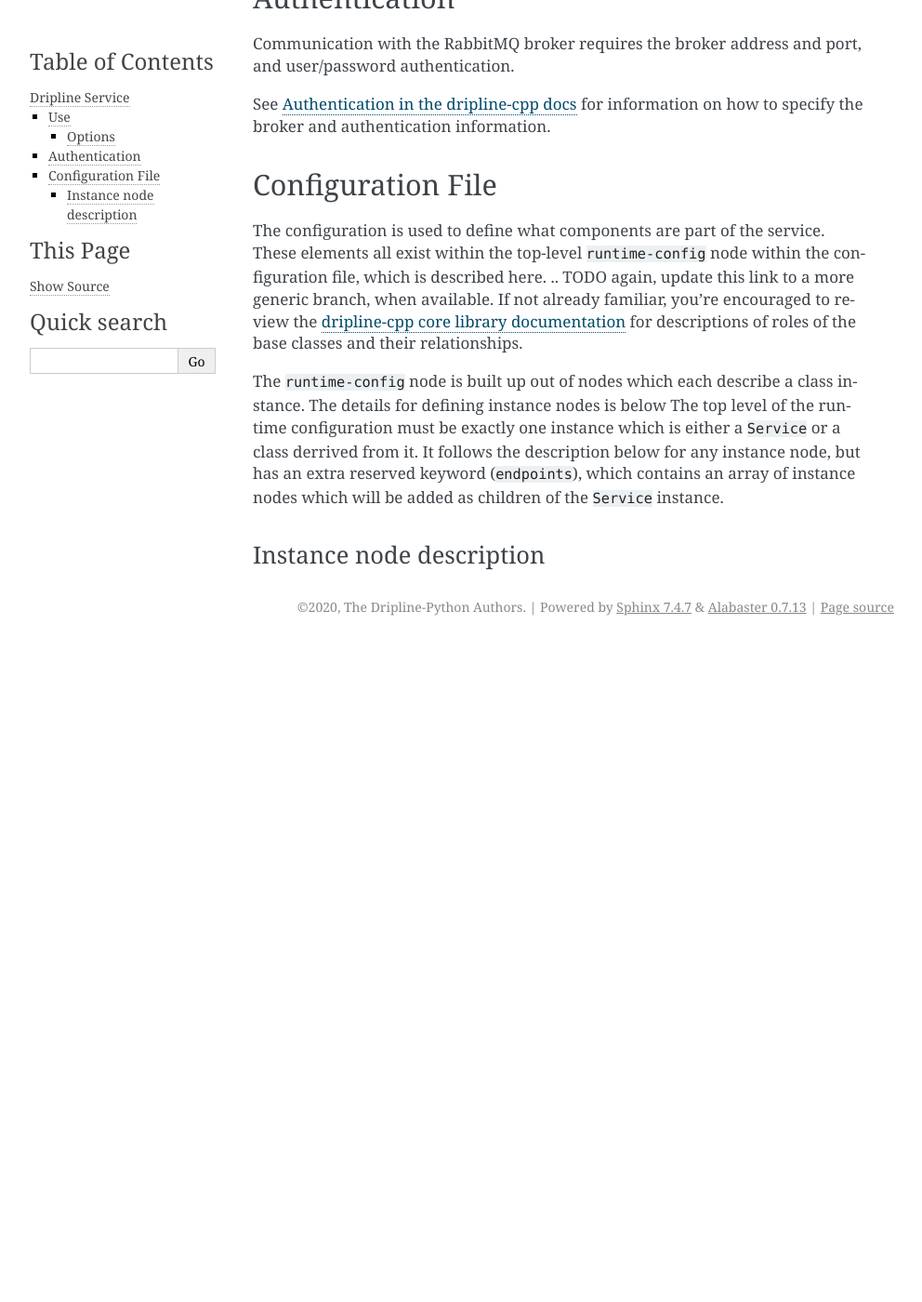
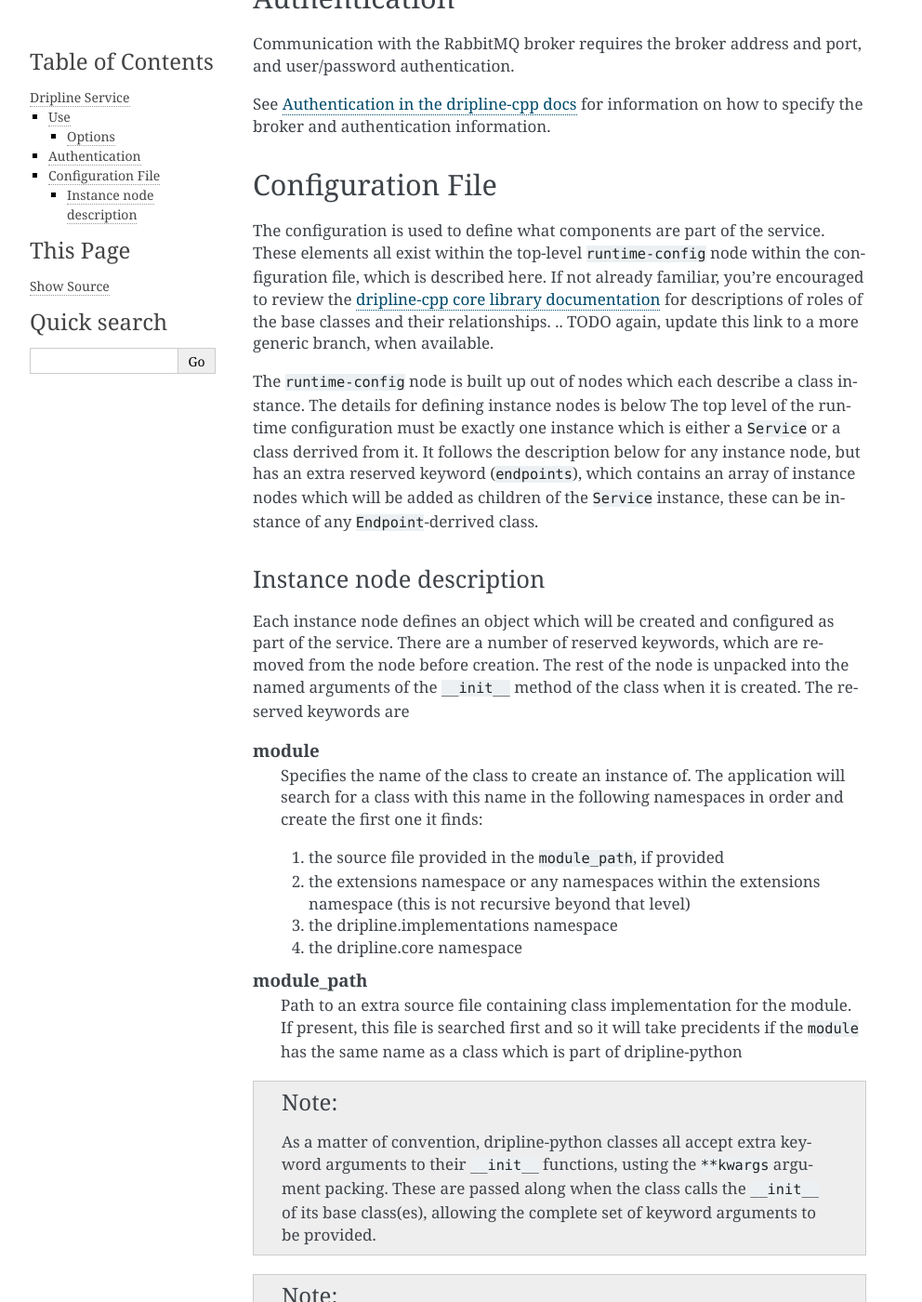
Before and after one commit to driplineorg/dripline-python, a Sphinx documentation site: the page built from doc/dl_serve.rst, in a window 1280 px wide and 1400 px high, scrolled down 801 px. Shown: the whole window at 93% size, without its empty margins (148-1140 px from the left). Built offline with Sphinx 7.4.7, drawn with Linux system fonts in a browser that asks for light colours; before the commit the page ends 1493 px from its top, so only the background shows below that; some of the changed text lies outside the part shown.

Commit message:
adding dl_serve details

```diff
--- a/doc/conf.py
+++ b/doc/conf.py
@@ -141,6 +141,7 @@ html_theme_options = {
   'sidebar_collapse': True,
   'github_user': 'driplineorg',
   'github_repo': 'dripline-python',
+  'badge_branch': 'dl3/develop',
   'github_button': True,
 }
 
--- a/doc/dl_serve.rst
+++ b/doc/dl_serve.rst
@@ -43,6 +43,7 @@ Authentication
 Communication with the RabbitMQ broker requires the broker address and port, and user/password authentication.
 
 .. TODO update the link to use "latest" symbolic link, or master/develop, when that is available
+
 See `Authentication in the dripline-cpp docs <https://driplineorg.github.io/dripline-cpp/branches/dl3_develop/authentication.html>`_ for information on how to specify the broker and authentication information.
 
 Configuration File
@@ -51,13 +52,40 @@ Configuration File
 The configuration is used to define what components are part of the service.
 These elements all exist within the top-level ``runtime-config`` node within the configuration file,
 which is described here.
+If not already familiar, you're encouraged to review the `dripline-cpp core library documentation <https://driplineorg.github.io/dripline-cpp/branches/dl3_develop/library.html>`_ for descriptions of roles of the base classes and their relationships.
 .. TODO again, update this link to a more generic branch, when available.
-If not already familiar, you're encouraged to review the `dripline-cpp core library documentation <https://driplineorg.github.io/dripline-cpp/branches/dl3_develop/library.html>`_ for descriptions of roles of the base classes and their relationships.
 
 The ``runtime-config`` node is built up out of nodes which each describe a class instance.
 The details for defining instance nodes is below
 The top level of the runtime configuration must be exactly one instance which is either a ``Service`` or a class derrived from it.
-It follows the description below for any instance node, but has an extra reserved keyword (``endpoints``), which contains an array of instance nodes which will be added as children of the ``Service`` instance.
+It follows the description below for any instance node, but has an extra reserved keyword (``endpoints``), which contains an array of instance nodes which will be added as children of the ``Service`` instance, these can be instance of any ``Endpoint``-derrived class.
 
 Instance node description
 -------------------------
+Each instance node defines an object which will be created and configured as part of the service.
+There are a number of reserved keywords, which are removed from the node before creation.
+The rest of the node is unpacked into the named arguments of the ``__init__`` method of the class when it is created.
+The reserved keywords are
+
+.. glossary::
+
+   module
+      Specifies the name of the class to create an instance of.
+      The application will search for a class with this name in the following namespaces in order and create the first one it finds:
+
+      #. the source file provided in the ``module_path``, if provided
+      #. the extensions namespace or any namespaces within the extensions namespace (this is not recursive beyond that level)
+      #. the dripline.implementations namespace
+      #. the dripline.core namespace
+
+   module_path
+      Path to an extra source file containing class implementation for the module.
+      If present, this file is searched first and so it will take precidents if the ``module`` has the same name as a class which is part of dripline-python
+
+.. note::
+   As a matter of convention, dripline-python classes all accept extra keyword arguments to their ``__init__`` functions, usting the ``**kwargs`` argument packing.
+   These are passed along when the class calls the ``__init__`` of its base class(es), allowing the complete set of keyword arguments to be provided.
+
+.. note::
+   Whenever possible, dripline-python classes provide default values to keyword arguments so that derrived classes are able to be created given the above convention.
+   All required arguments of the class and its base classes must be passed to the ``__init__`` of any class (for example, ``Endpoint``, which is a base of all available classes, requires the ``name`` keyword argument, meaning that every instance node must have a name argument).
--- a/doc/index.rst
+++ b/doc/index.rst
@@ -14,7 +14,6 @@ the components in a running service.
 
 .. toctree::
    :maxdepth: 2
-   :caption: Contents
 
    getting_started
    dl_serve
```
